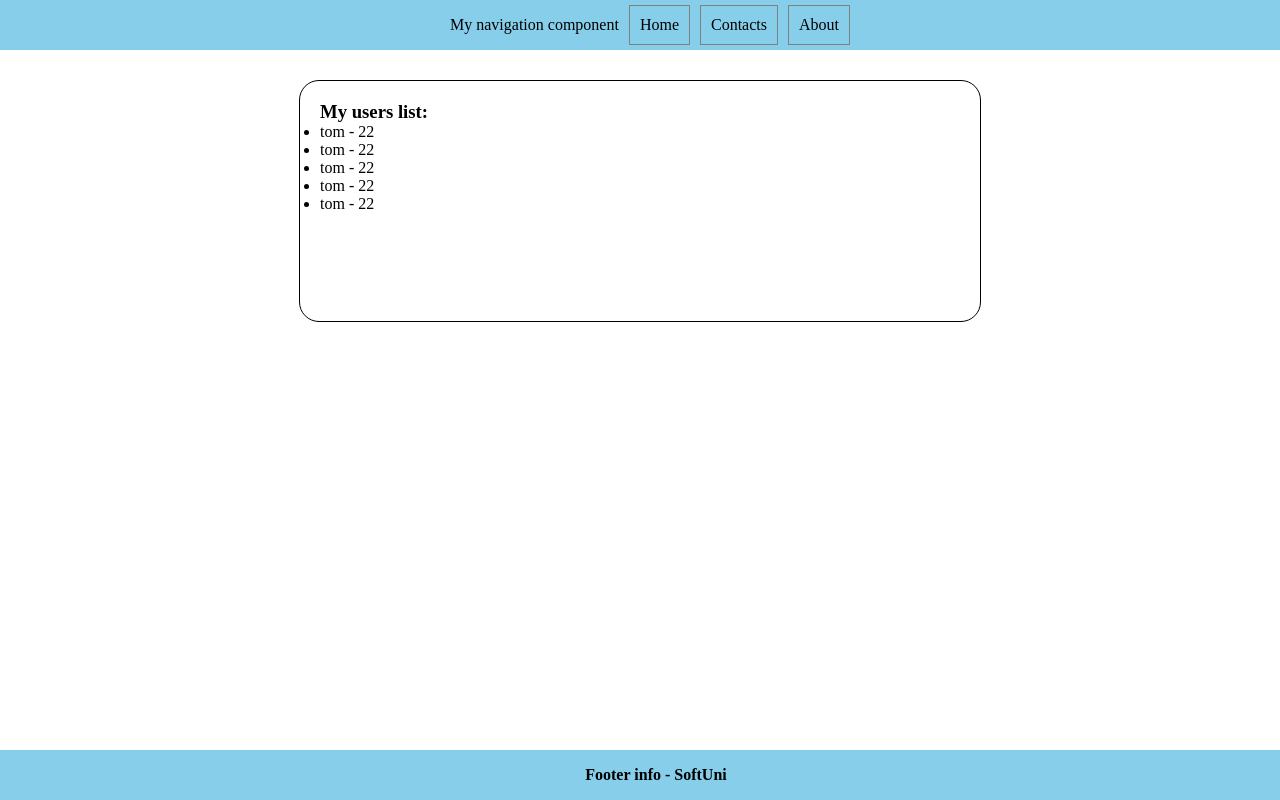
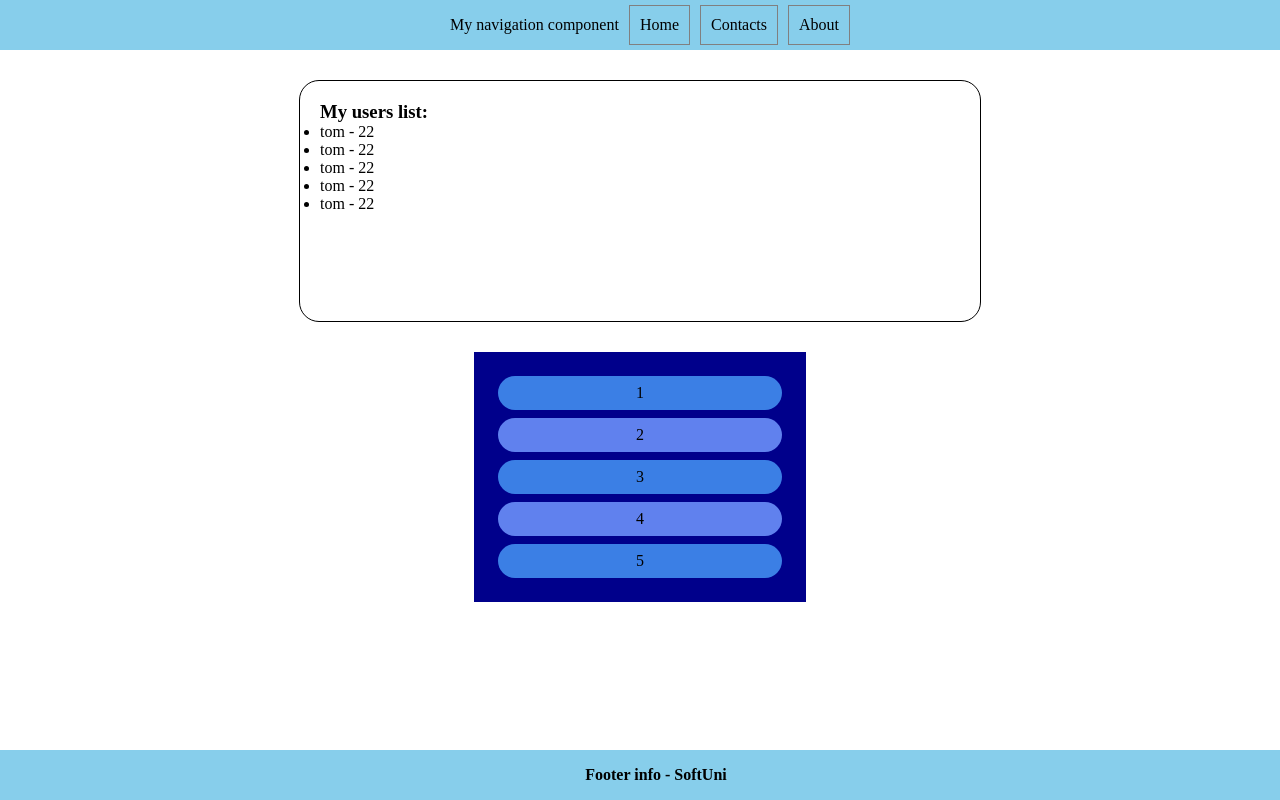
Before and after one commit to KristiyanKKirilov/Angular, an Angular app in the folder Components/demo-app/: page / in a window 1280 px wide. Shown: the top 800 px of the page. Built offline with nearby package versions, Linux system fonts and the light colour scheme.

Commit message:
conditional component rendering

```diff
--- a/Components/demo-app/src/app/app.component.css
+++ b/Components/demo-app/src/app/app.component.css
@@ -0,0 +1,22 @@
+#numbers-wrapper{
+    background-color: darkblue;
+    padding: 1em;
+    margin: 0 auto;
+    width: 300px;
+    text-align: center ;
+}
+
+.num{
+    background-color: skyblue;
+    padding: 0.5em;
+    margin: 0.5em;
+    border-radius: 20px;
+}
+
+.light{
+    background-color: rgb(96, 129, 238);
+}
+
+.dark{
+    background-color: rgb(59, 127, 229);
+}
--- a/Components/demo-app/src/app/app.component.html
+++ b/Components/demo-app/src/app/app.component.html
@@ -1,3 +1,13 @@
-<app-navigation-bar/>
-<app-user-list/>
-<app-footer/>
+<app-navigation-bar />
+<app-user-list />
+
+<div id="numbers-wrapper">
+    @for (n of numbers; track $index) {
+    @if (n % 2 === 0) {
+        <div class="num light">{{n}}</div>
+    }@else {
+        <div class="num dark">{{n}}</div>
+    }
+    }
+</div>
+<app-footer />
--- a/Components/demo-app/src/app/app.component.ts
+++ b/Components/demo-app/src/app/app.component.ts
@@ -19,4 +19,6 @@
 })
 export class AppComponent {
   title = 'demo-app';
+
+  numbers = [1, 2, 3, 4, 5];
 }
```
